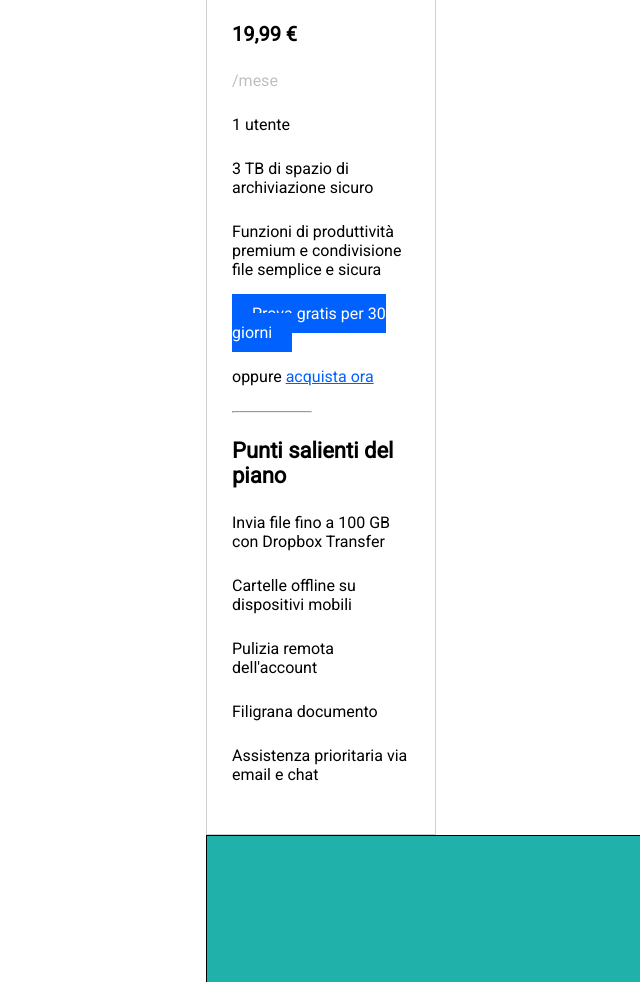
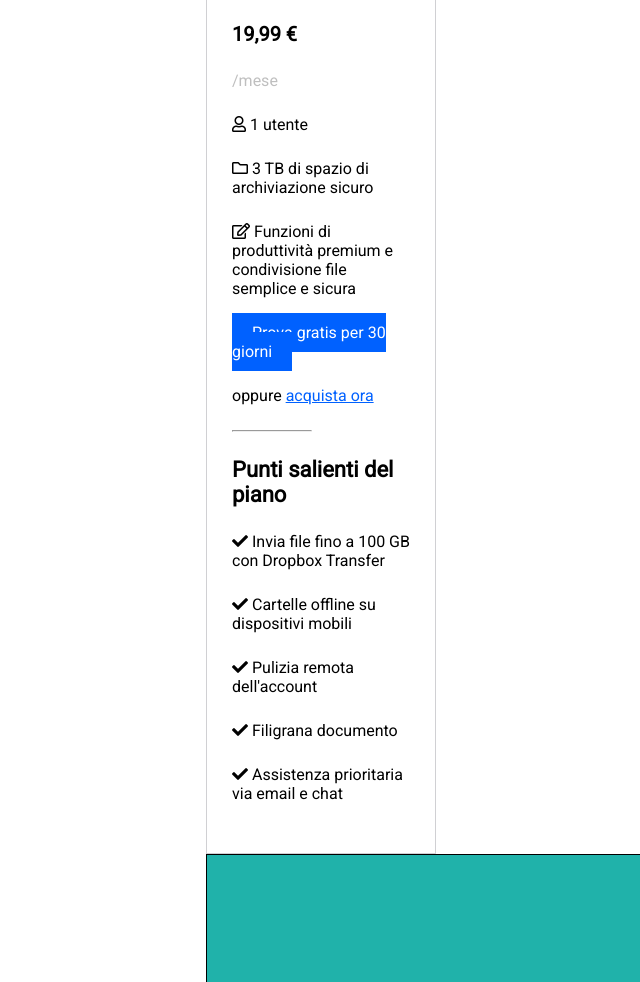
Before and after one commit to Luca-Riz/htmlcss-dropbox, a plain HTML site: page index.html in a window 1280 px wide. Shown: the part 1388-2370 px from the top of the page, without its empty margins (50-690 px from the left). Drawn offline with Linux system fonts and the light colour scheme.

Commit message:
add icons piani sx

```diff
--- a/css/style.css
+++ b/css/style.css
@@ -52,6 +52,10 @@ body {
 
 .w-20 {
     width: 20%;
+}
+
+section.sec1{
+    margin-top: 150px;
 }
 
 .mt-40 {
@@ -214,10 +218,6 @@ main .center {
 
 main {
     font-size: 20px;
-}
-
-main section.sec1{
-    margin-top: 150px;
 }
 
 .piani label {
--- a/index.html
+++ b/index.html
@@ -125,9 +125,9 @@
                         <h3>Professional</h3>
                         <strong>19,99 €</strong>
                         <p class="grey">/mese</p>
-                        <p>1 utente</p>
-                        <p>3 TB di spazio di archiviazione sicuro</p>
-                        <p>Funzioni di produttività premium e condivisione file semplice e sicura</p>
+                        <p><i class="far fa-user"></i> 1 utente</p>
+                        <p><i class="far fa-folder"></i> 3 TB di spazio di archiviazione sicuro</p>
+                        <p> <i class="far fa-edit"></i> Funzioni di produttività premium e condivisione file semplice e sicura</p>
 
                         <p><a class="btn blu blu-stnd" href="#">Prova gratis per 30 giorni</a></p>
 
@@ -137,11 +137,11 @@
 
                         <h4>Punti salienti del piano</h4>
 
-                        <p>Invia file fino a 100 GB con Dropbox Transfer</p>
-                        <p>Cartelle offline su dispositivi mobili</p>
-                        <p>Pulizia remota dell'account</p>
-                        <p>Filigrana documento</p>
-                        <p>Assistenza prioritaria via email e chat</p>
+                        <p><i class="fas fa-check"></i> Invia file fino a 100 GB con Dropbox Transfer</p>
+                        <p><i class="fas fa-check"></i> Cartelle offline su dispositivi mobili</p>
+                        <p><i class="fas fa-check"></i> Pulizia remota dell'account</p>
+                        <p><i class="fas fa-check"></i> Filigrana documento</p>
+                        <p><i class="fas fa-check"></i> Assistenza prioritaria via email e chat</p>
 
                     </div>
 
```
